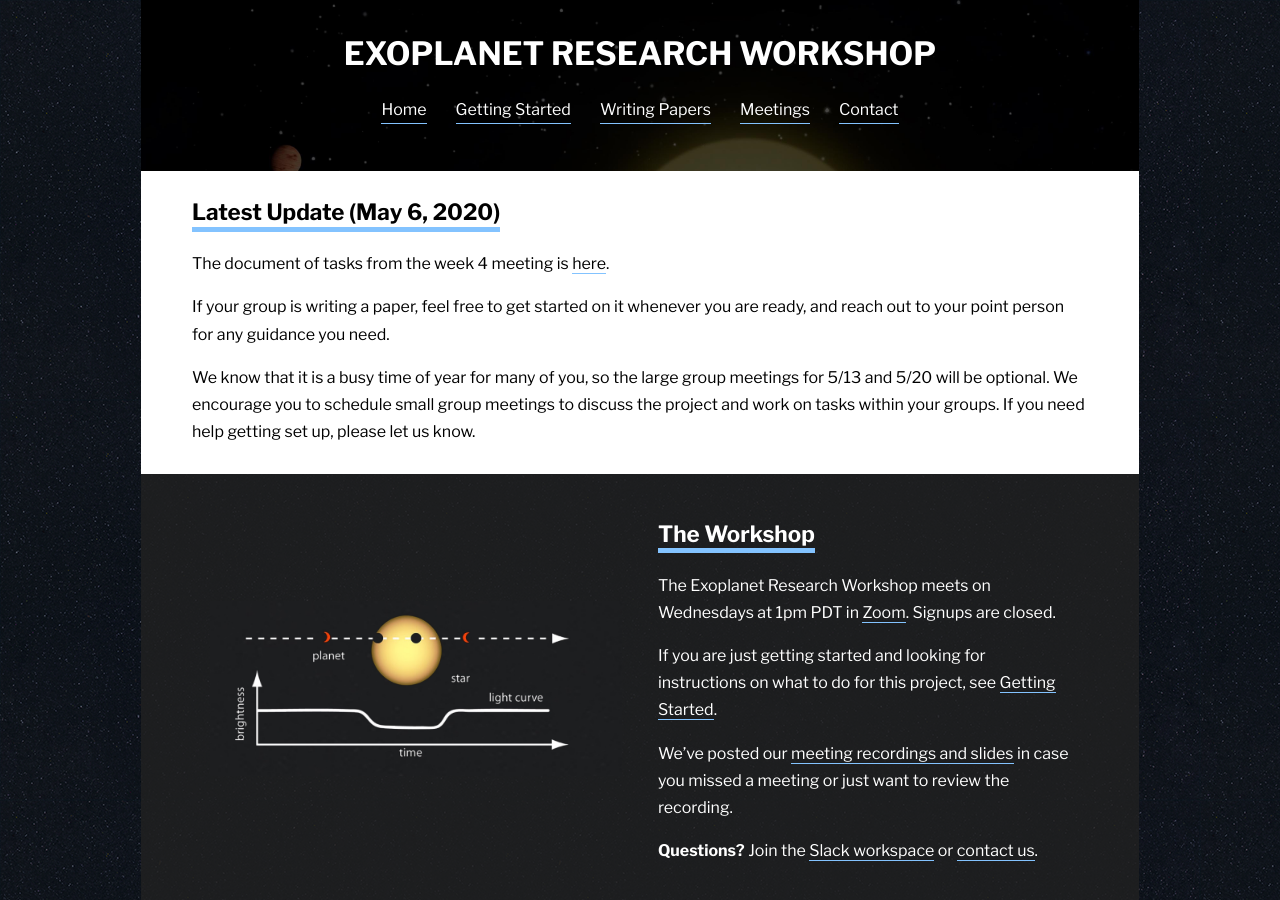
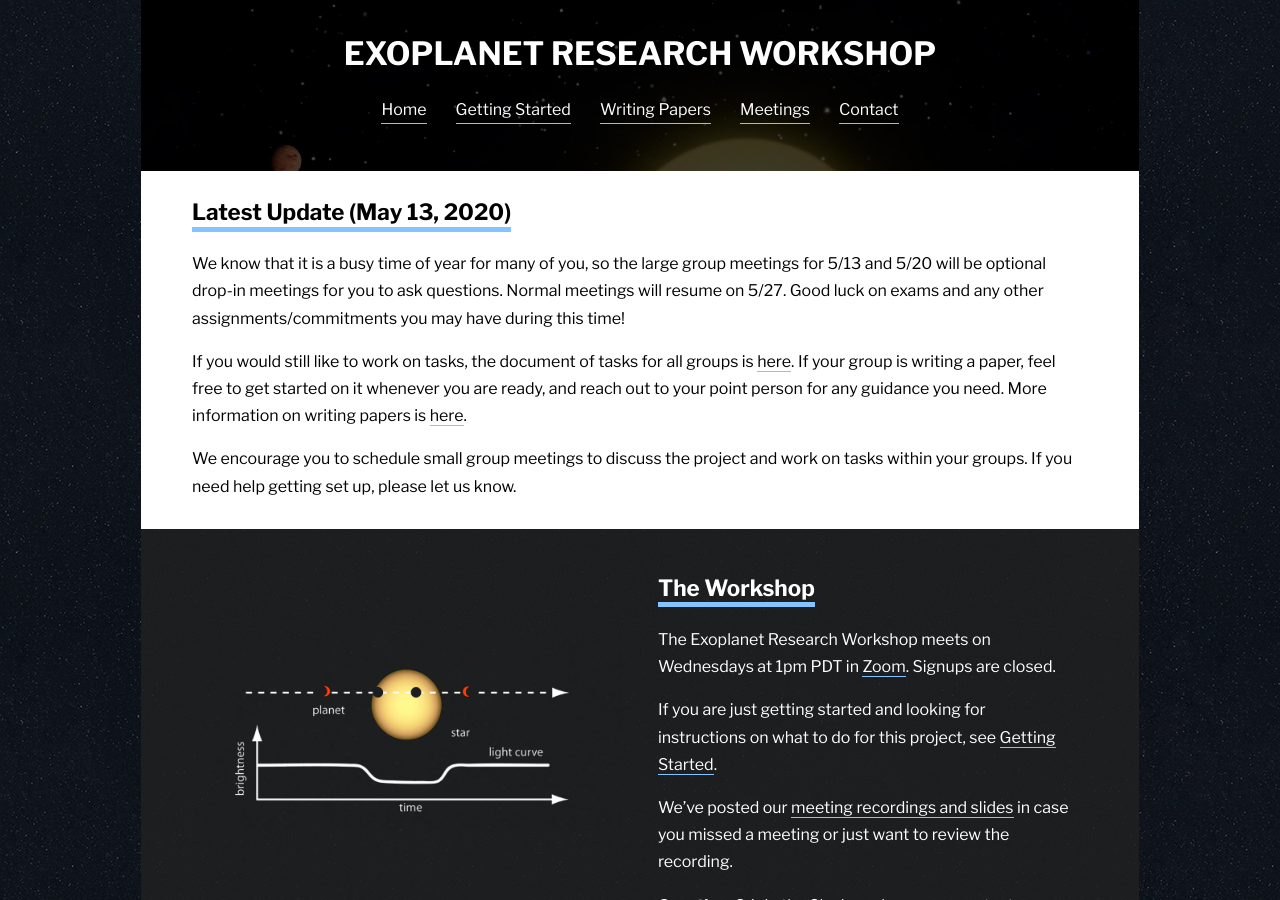
Before and after one commit to paigeyeung/exoplanetresearchworkshop, a Jekyll site: the page built from index.md, in a window 1280 px wide and 900 px high. Built offline with Jekyll 4.4.1, drawn with Linux system fonts in a browser that asks for light colours.

Commit message:
Update announcement

```diff
--- a/index.md
+++ b/index.md
@@ -4,14 +4,13 @@ title: Home
 ---
 <div class="page-display-light" markdown="1">
 
-## Latest Update (May 6, 2020)
+## Latest Update (May 13, 2020)
 
+We know that it is a busy time of year for many of you, so the large group meetings for 5/13 and 5/20 will be optional drop-in meetings for you to ask questions. Normal meetings will resume on 5/27. Good luck on exams and any other assignments/commitments you may have during this time!
 
-The document of tasks from the week 4 meeting is [here](https://docs.google.com/document/d/1Bl8x1cWRS_cJc2oFljb9NaK1Ps5YVv3XcK7tgvh97UQ/edit?usp=sharing){:target="_blank"}.
+If you would still like to work on tasks, the document of tasks for all groups is [here](https://docs.google.com/document/d/1Bl8x1cWRS_cJc2oFljb9NaK1Ps5YVv3XcK7tgvh97UQ/edit?usp=sharing){:target="_blank"}. If your group is writing a paper, feel free to get started on it whenever you are ready, and reach out to your point person for any guidance you need. More information on writing papers is [here](/papers/).
 
-If your group is writing a paper, feel free to get started on it whenever you are ready, and reach out to your point person for any guidance you need.
-
-We know that it is a busy time of year for many of you, so the large group meetings for 5/13 and 5/20 will be optional. We encourage you to schedule small group meetings to discuss the project and work on tasks within your groups. If you need help getting set up, please let us know.
+We encourage you to schedule small group meetings to discuss the project and work on tasks within your groups. If you need help getting set up, please let us know.
 
 </div>
 
```
